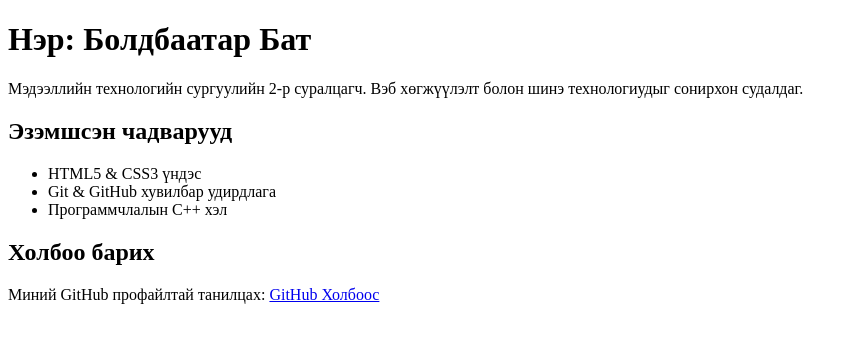
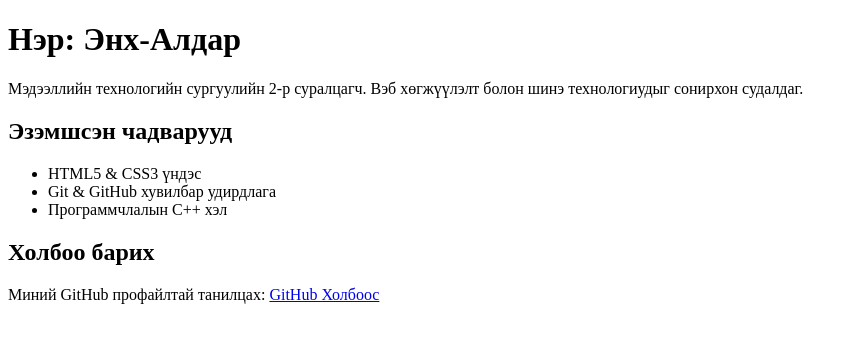
Before and after one commit to Enkhbaysgalan/web-development-lab, a plain HTML site: page index.html in a window 1280 px wide. Shown: the whole page, without its empty margins (0-858 px from the left). Drawn offline with Linux system fonts and the light colour scheme.

Commit message:
Update CV name to Энх-Алдар

```diff
--- a/index.html
+++ b/index.html
@@ -7,7 +7,7 @@
 </head>
 <body>
 <!-- Үндсэн гарчиг -->
-<h1>Нэр: Болдбаатар Бат</h1>
+<h1>Нэр: Энх-Алдар</h1>
 <!-- Товч танилцуулга -->
 <p>Мэдээллийн технологийн сургуулийн 2-р суралцагч. Вэб хөгжүүлэлт болон шинэ технологиудыг сонирхон судалдаг.</p>
 <h2>Эзэмшсэн чадварууд</h2>
```
